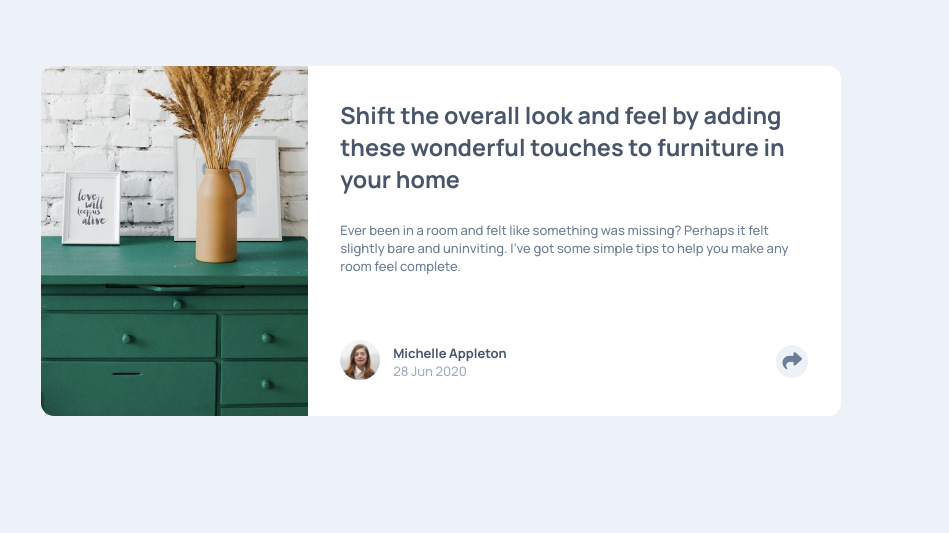
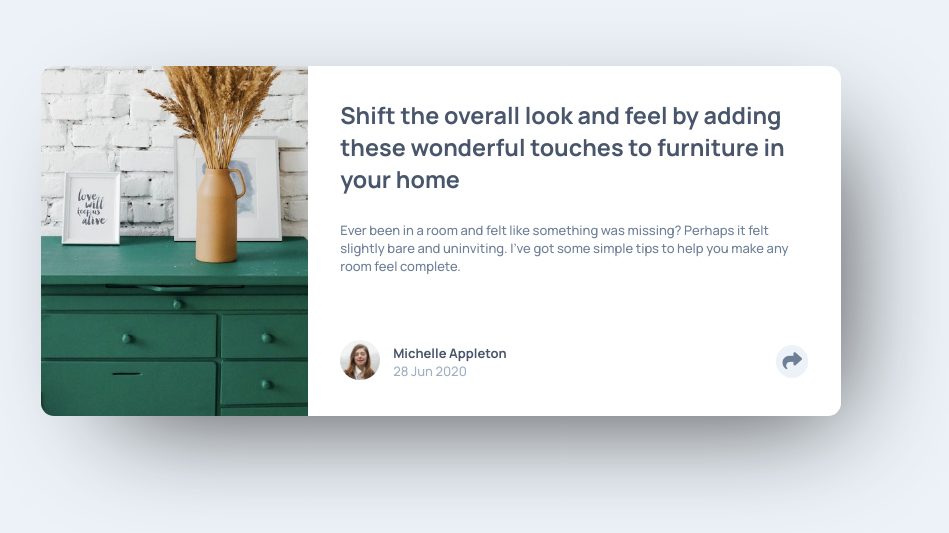
Before and after one commit to KTrick01/Article-preview-component, a plain HTML site: page index.html in a window 1280 px wide. Shown: the part 159-692 px from the top of the page, without its empty margins (199-1148 px from the left). Drawn offline with Linux system fonts and the light colour scheme.

Commit message:
Pagina principal v1.1

```diff
--- a/css/styles.css
+++ b/css/styles.css
@@ -28,6 +28,7 @@ body {
 }
 
 .articleComponent {
+    box-shadow: 34px 36px 111px -39px rgba(0,0,0,0.77);
     border-radius: 1rem;
     max-width: 800px;
 
```
